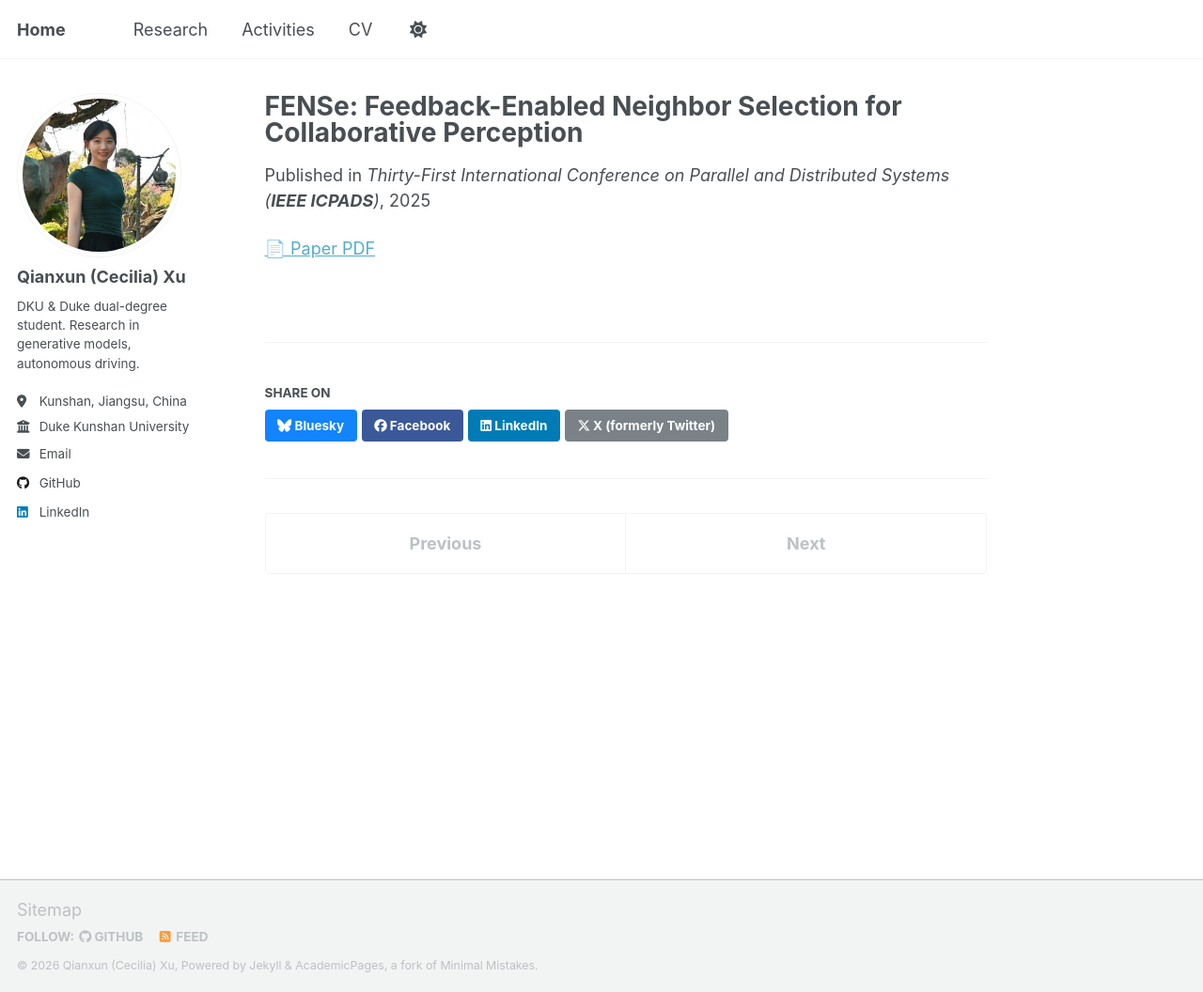
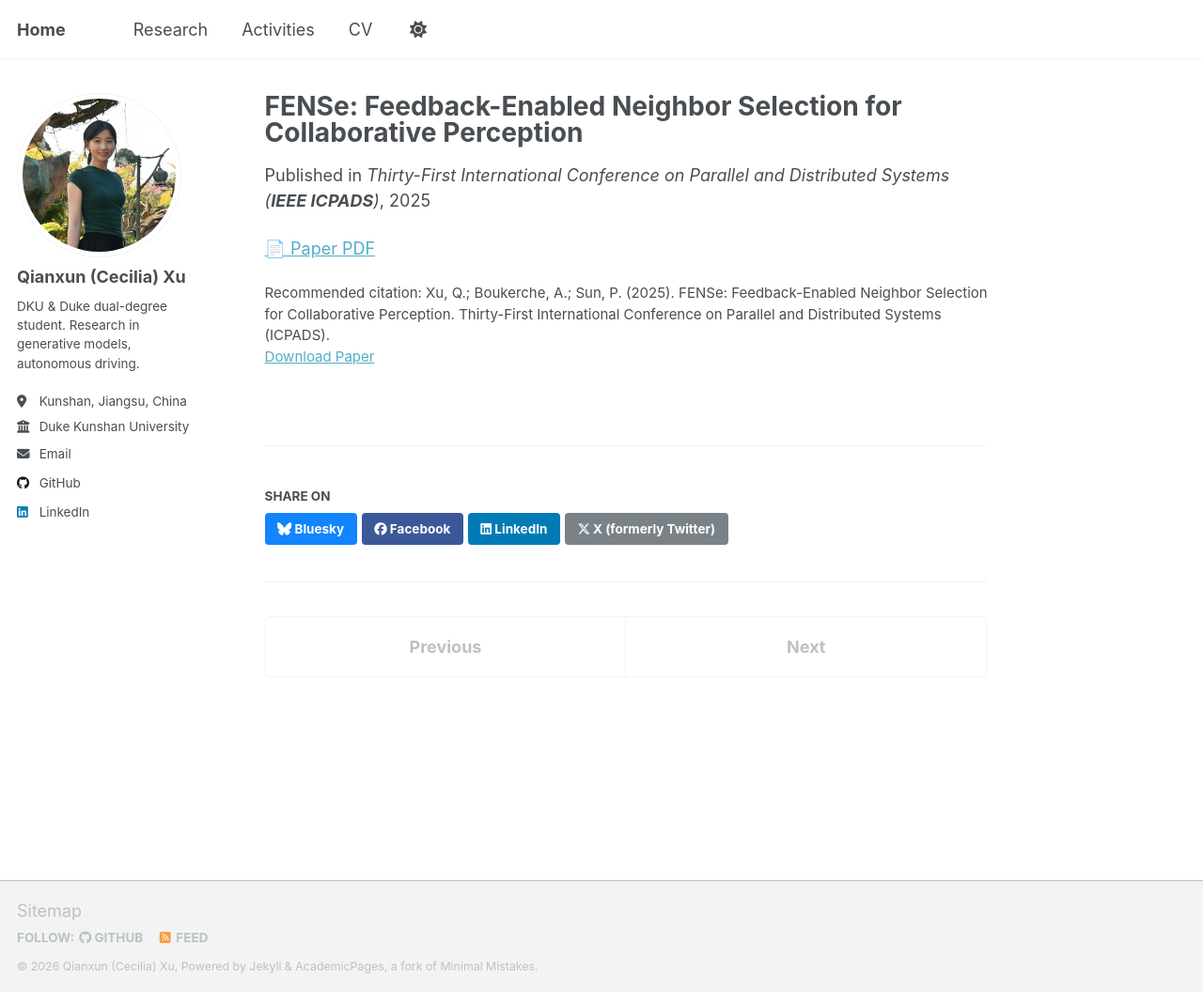
Before and after one commit to CeciliaTheBirb/CeciliaTheBirb.github.io, a Jekyll site: the page built from _publications/2024-02-17-paper-title-number-4.md, in a window 1280 px wide and 1056 px high. Shown: the whole window at 94% size. Built offline with Jekyll 4.4.1, drawn with Linux system fonts in a browser that asks for light colours; a script that is not in the unit is left out.

Commit message:
add FENSe citation
Made-with: Cursor

```diff
--- a/_publications/2024-02-17-paper-title-number-4.md
+++ b/_publications/2024-02-17-paper-title-number-4.md
@@ -7,8 +7,8 @@ permalink: /publication/2025-fense-icpads
 excerpt:
 date: 2025-12-17
 venue: "Thirty-First International Conference on Parallel and Distributed Systems (<b>IEEE ICPADS</b>)"
-
+citation: "Xu, Q.; Boukerche, A.; Sun, P. (2025). FENSe: Feedback-Enabled Neighbor Selection for Collaborative Perception. Thirty-First International Conference on Parallel and Distributed Systems (ICPADS)."
+paperurl: "/files/Feedback-Enabled%20Neighbor%20Selection%20for%20Spatial%20Aware%20Collaborative%20Perception.pdf"
 ---
 
-
 [📄 Paper PDF](/files/Feedback-Enabled%20Neighbor%20Selection%20for%20Spatial%20Aware%20Collaborative%20Perception.pdf)
```
